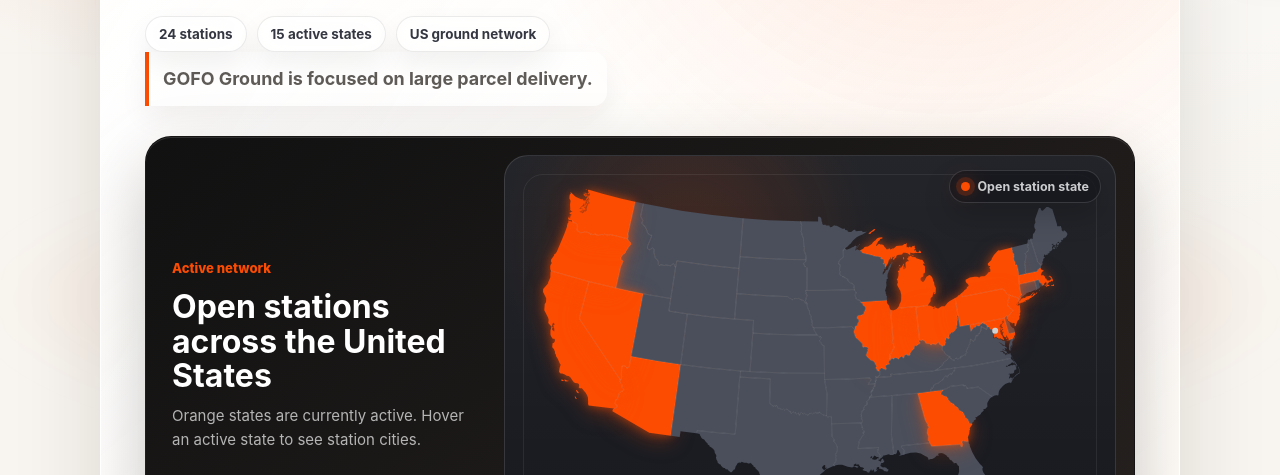
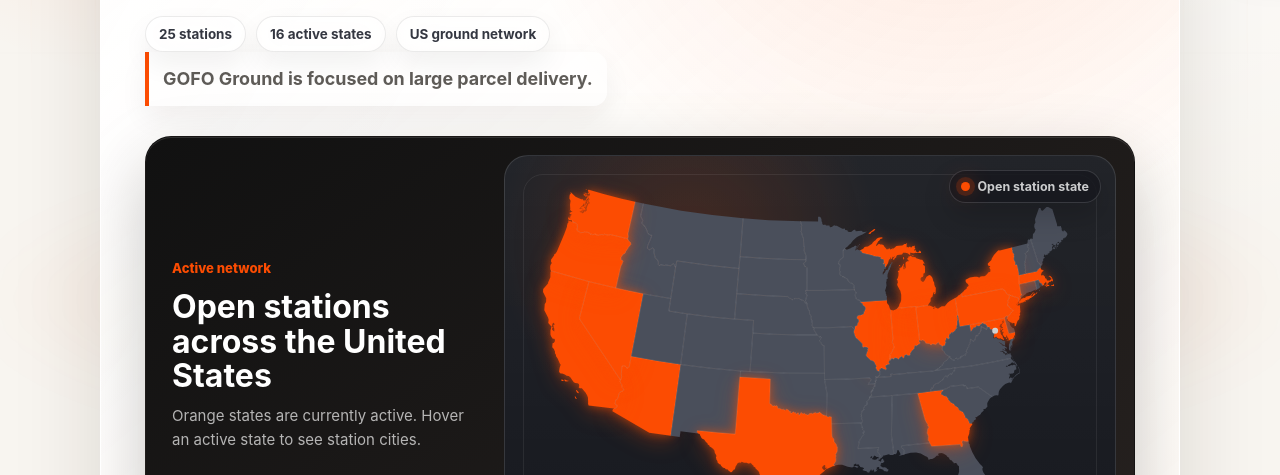
Before and after one commit to yingchi0619/GROUND_DSP_WEBSITE, a plain HTML site: page index.html in a window 1280 px wide. Shown: the part 477-952 px from the top of the page. Drawn offline with Linux system fonts and the light colour scheme.

Commit message:
Add Dallas station

```diff
--- a/index.html
+++ b/index.html
@@ -32,8 +32,8 @@
             Share your company contact details and operating region. Our team will review your information and follow up.
           </p>
           <div class="hero-pills" aria-label="Network highlights">
-            <span>24 stations</span>
-            <span>15 active states</span>
+            <span>25 stations</span>
+            <span>16 active states</span>
             <span>US ground network</span>
           </div>
           <p class="ground-note" data-i18n="groundNote">GOFO Ground is focused on large parcel delivery.</p>
--- a/script.js
+++ b/script.js
@@ -100,6 +100,7 @@
   { station: "CH600/ORD.G", city: "Franklin Park", state: "IL" },
   { station: "CL432", city: "Columbus", state: "OH" },
   { station: "CV441", city: "Cleveland", state: "OH" },
+  { station: "DAL", city: "Dallas", state: "TX" },
   { station: "FR937", city: "Fresno", state: "CA" },
   { station: "IN462", city: "Indianapolis", state: "IN" },
   { station: "LA900", city: "Santa Fe Springs", state: "CA" },
@@ -133,6 +134,7 @@
   OH: "Ohio",
   OR: "Oregon",
   PA: "Pennsylvania",
+  TX: "Texas",
   WA: "Washington",
 };
 
```
